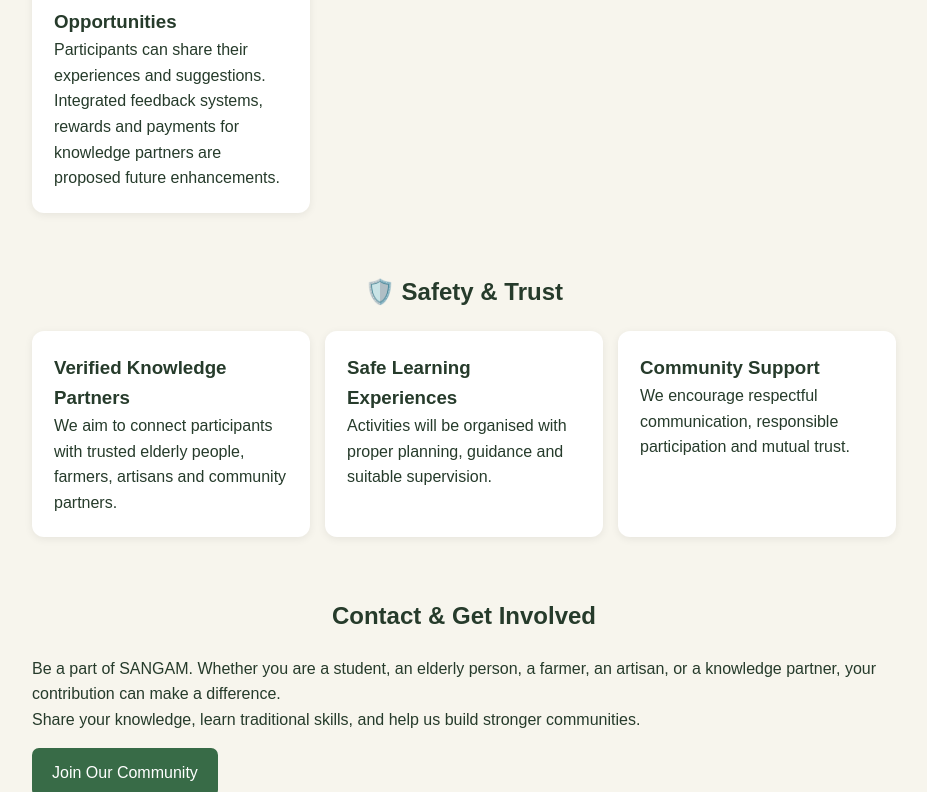
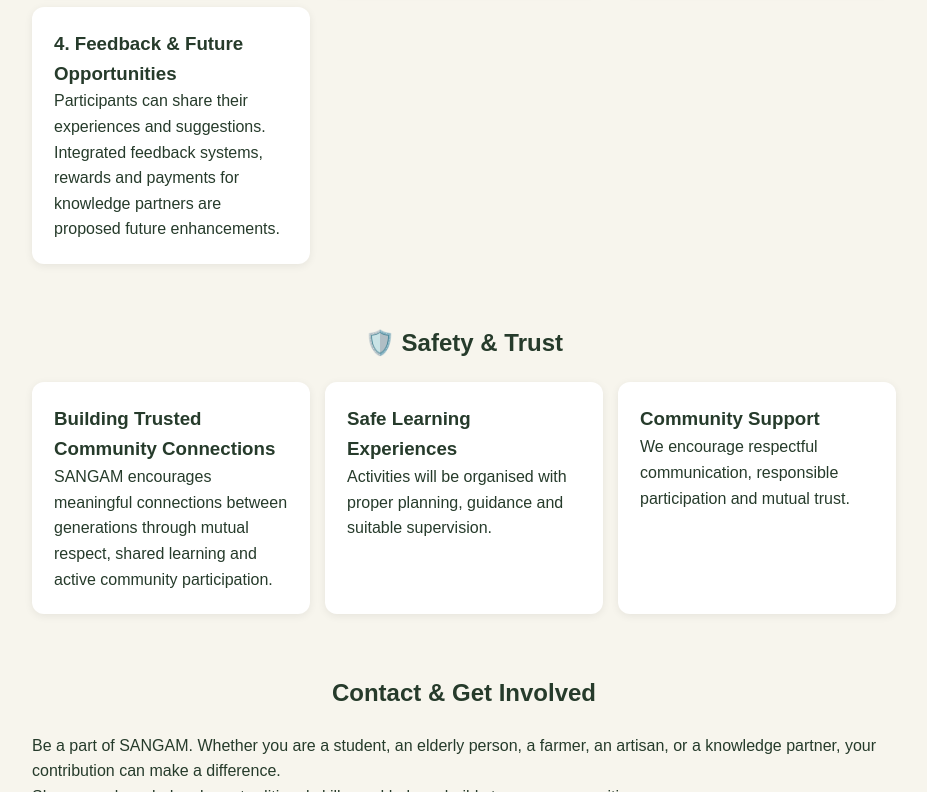
Before and after one commit to divyamalhotra4395-ui/SANGAM, a plain HTML site: page index.html in a window 1280 px wide. Shown: the part 3385-4177 px from the top of the page, without its empty margins (176-1103 px from the left). Drawn offline with Linux system fonts and the light colour scheme.

Commit message:
Update index.html

```diff
--- a/index.html
+++ b/index.html
@@ -240,8 +240,7 @@ footer {
     <div class="card">
         <h3>🌾 Supporting Local Communities</h3>
         <p>
-            Providing farmers, rural women and artisans with
-            opportunities to share their skills and earn income.
+            Empowering farmers, rural women and artisans to share their traditional skills while learning digital tools, technology and government schemes from youth.
         </p>
     </div>
 
@@ -403,10 +402,9 @@ footer {
     <div class="cards">
 
         <div class="card">
-            <h3>Verified Knowledge Partners</h3>
+            <h3>Building Trusted Community Connections</h3>
             <p>
-                We aim to connect participants with trusted elderly
-                people, farmers, artisans and community partners.
+                SANGAM encourages meaningful connections between generations through mutual respect, shared learning and active community participation.
             </p>
         </div>
 
```
